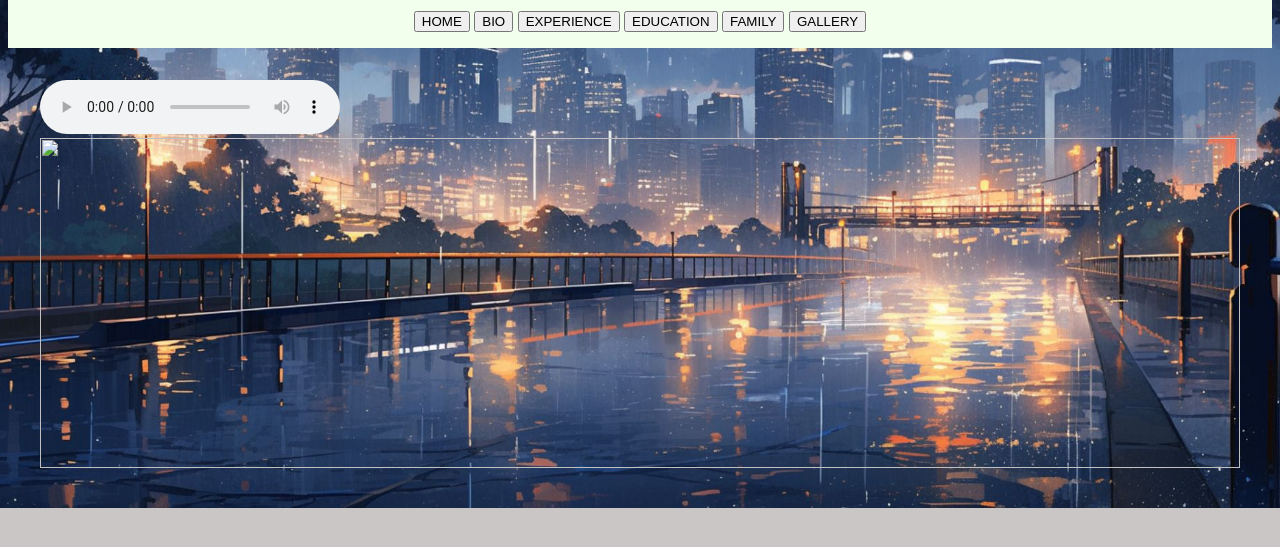
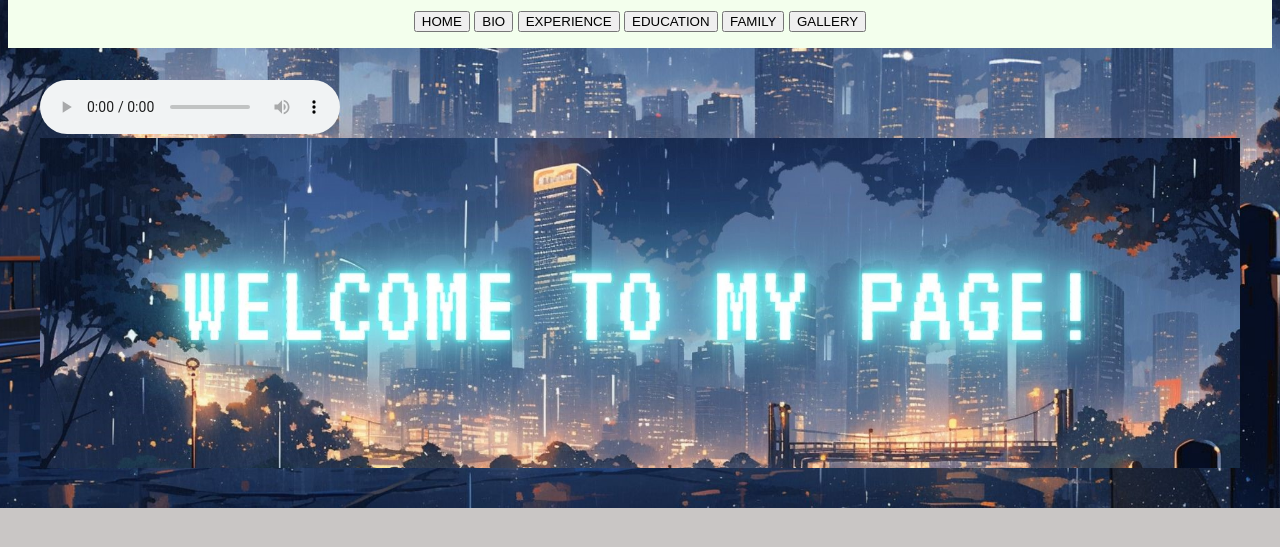
Before and after one commit to H-Kimi/IMD-318-AMIRUL-HAKIMI-2022891414-, a plain HTML site: page index.html in a window 1280 px wide. Shown: the part 233-780 px from the top of the page. Drawn offline with Linux system fonts and the light colour scheme; files whose address does not match are found by name.

Commit message:
Update index.html

```diff
--- a/index.html
+++ b/index.html
@@ -63,7 +63,7 @@
 	<audio controls>
 	<source src="C:\Users\muhda\Documents\website\audio\WhatsApp Audio 2024-12-08 at 1.49.26 PM.mpeg.mp3">
 	</audio>
-	<img src="IMD-318-AMIRUL-HAKIMI-2022891414.-html/img/bckground img.jpg" width="1200" height="330">
+	<img src="C:\Users\muhda\Documents\website\img\bckground img.jpg" width="1200" height="330">
     </main>
 
 </body>
```
